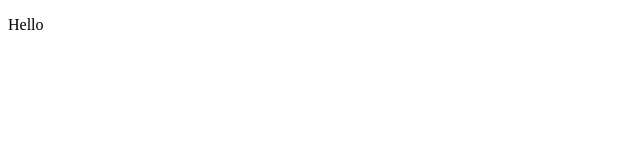
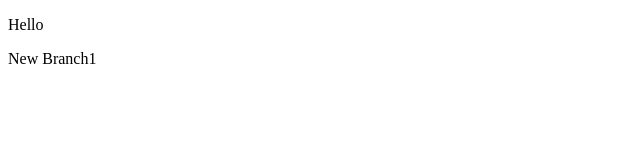
Before and after one commit to devpatel1306/Test, a plain HTML site: page index.html in a window 1280 px wide. Shown: the full height of the page, 0-640 px from the left. Drawn offline with Linux system fonts and the light colour scheme.

Commit message:
New Branch

```diff
--- a/index.html
+++ b/index.html
@@ -7,5 +7,6 @@
 </head>
 <body>
     <p>Hello</p>
+    <p>New Branch1</p>
 </body>
 </html>
```
